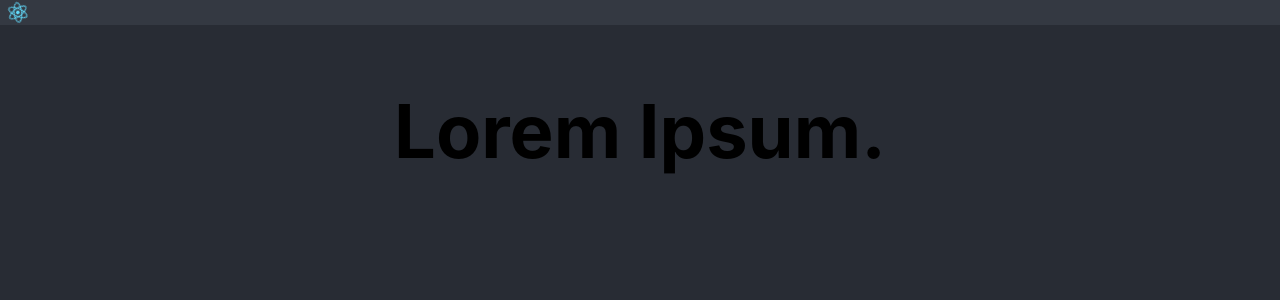
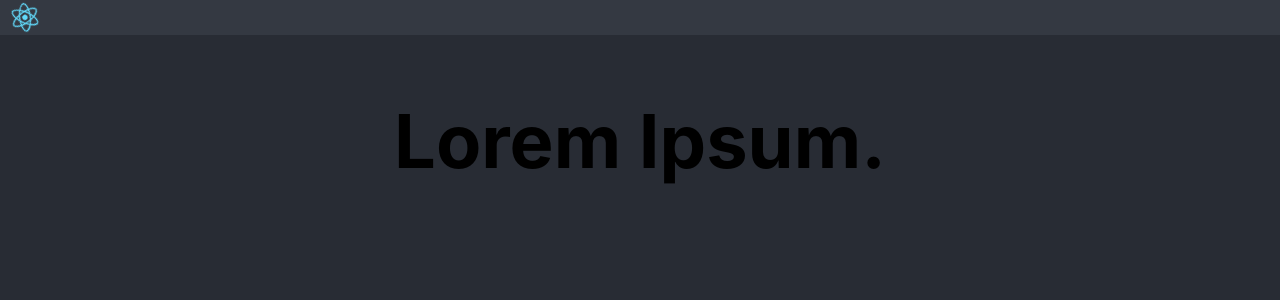
Before and after one commit to therazor113/React-test, a React (Create React App) app: page / in a window 1280 px wide. Shown: the top 300 px of the page. Built offline with nearby package versions, Linux system fonts and the light colour scheme.

Commit message:
Added mixins/variables to scss

```diff
--- a/src/components/core/HeaderComponent/styles.module.scss
+++ b/src/components/core/HeaderComponent/styles.module.scss
@@ -1,11 +1,13 @@
+@use '../../../styles/mixins' as *;
+
 .appLogo {
-  height: 25px;
+  height: 35px;
   pointer-events: none;
 }
 
 @media (prefers-reduced-motion: no-preference) {
   .appLogo {
-    animation: App-logo-spin infinite 20s linear;
+    @include spin(20s);
   }
 }
 
@@ -17,12 +19,3 @@
   font-size: calc(10px + 2vmin);
   color: white;
 }
-
-@keyframes App-logo-spin {
-  from {
-    transform: rotate(0deg);
-  }
-  to {
-    transform: rotate(360deg);
-  }
-}
--- /dev/null
+++ b/src/styles/_mixins.scss
@@ -0,0 +1,12 @@
+@mixin spin($seconds) {
+  animation: rotate-animation infinite $seconds linear;
+}
+
+@keyframes rotate-animation {
+  from {
+    transform: rotate(0deg);
+  }
+  to {
+    transform: rotate(360deg);
+  }
+}
--- /dev/null
+++ b/src/styles/_variables.scss
@@ -0,0 +1,2 @@
+/* Colors */
+$background-dark: #282c34;
--- a/src/styles/globals.scss
+++ b/src/styles/globals.scss
@@ -1,6 +1,8 @@
+@use 'variables' as *;
+
 body {
   margin: 0;
-  background-color: #282c34;
+  background-color: $background-dark;
   font-family: -apple-system, BlinkMacSystemFont, 'Segoe UI', 'Roboto', 'Oxygen',
     'Ubuntu', 'Cantarell', 'Fira Sans', 'Droid Sans', 'Helvetica Neue',
     sans-serif;
```
